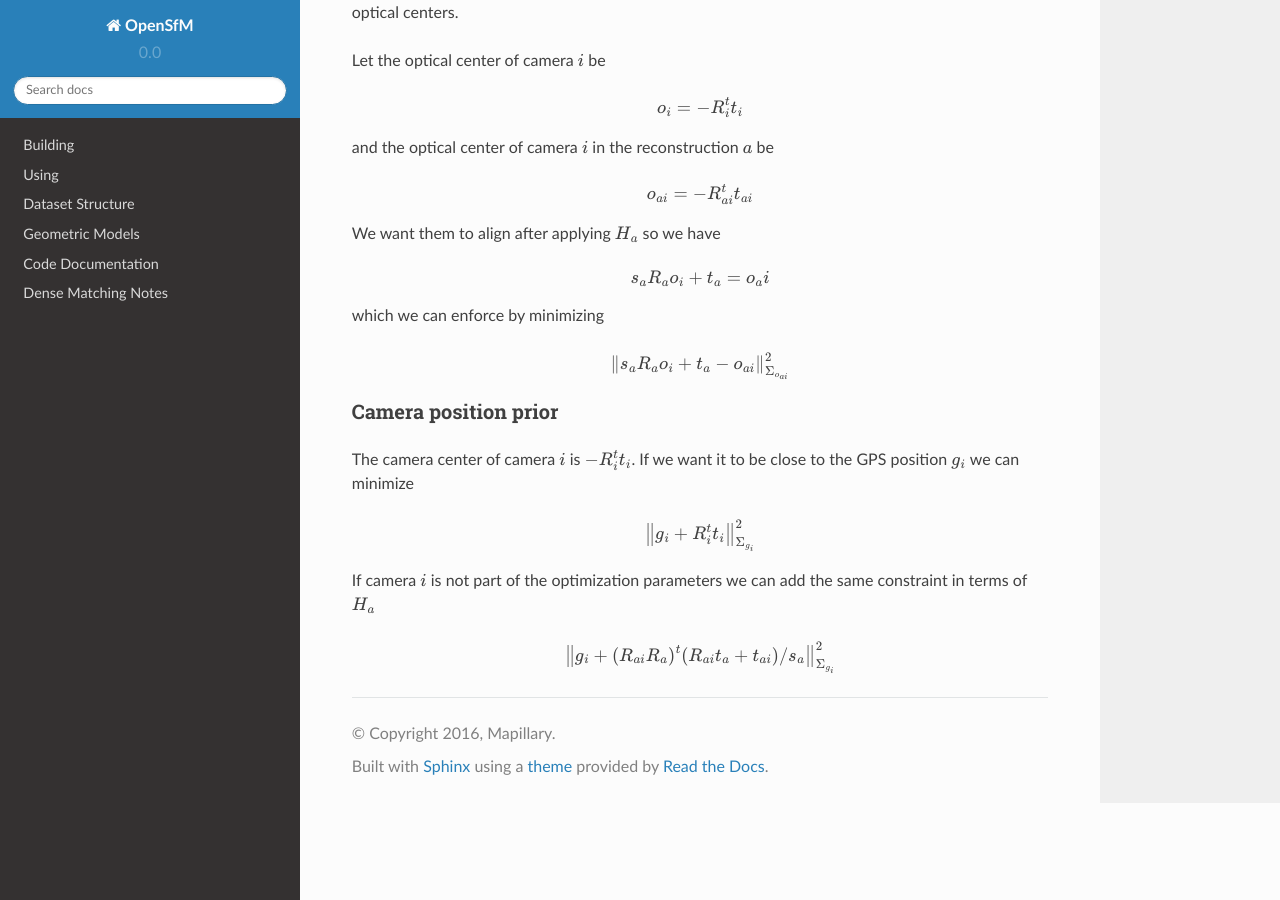
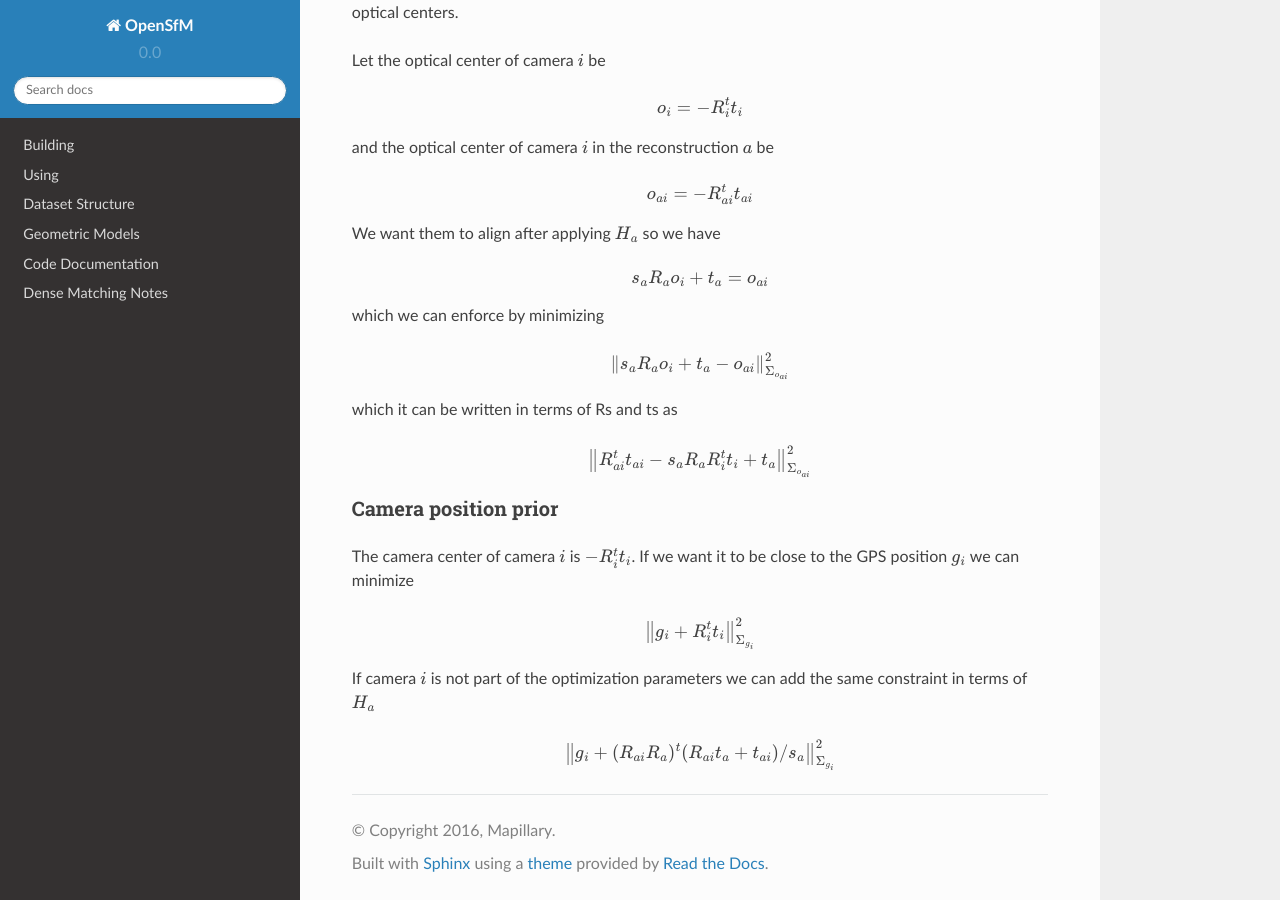
Before and after one commit to phantomwork/mul_img_to_3D, a Sphinx documentation site: the page built from doc/source/merging_notes.rst, in a window 1280 px wide and 900 px high, scrolled down 1369 px. Built offline with Sphinx 7.4.7 and the Read the Docs theme 2.0.0, drawn with Linux system fonts in a browser that asks for light colours.

```diff
--- a/doc/source/merging_notes.rst
+++ b/doc/source/merging_notes.rst
@@ -79,12 +79,17 @@
 We want them to align after applying :math:`H_a` so we have
 
 .. math::
-  s_a R_a o_i + t_a = o_ai
+  s_a R_a o_i + t_a = o_{ai}
 
 which we can enforce by minimizing
 
 .. math::
   \left\| s_a R_a o_i + t_a - o_{ai} \right\|^2_{\Sigma_{o_{ai}}}
+
+which it can be written in terms of Rs and ts as
+
+.. math::
+  \left\| R_{ai}^t t_{ai} - s_a R_a R_i^t t_i + t_a \right\|^2_{\Sigma_{o_{ai}}}
 
 
 
```
Also changed, not shown: 1 other file.
